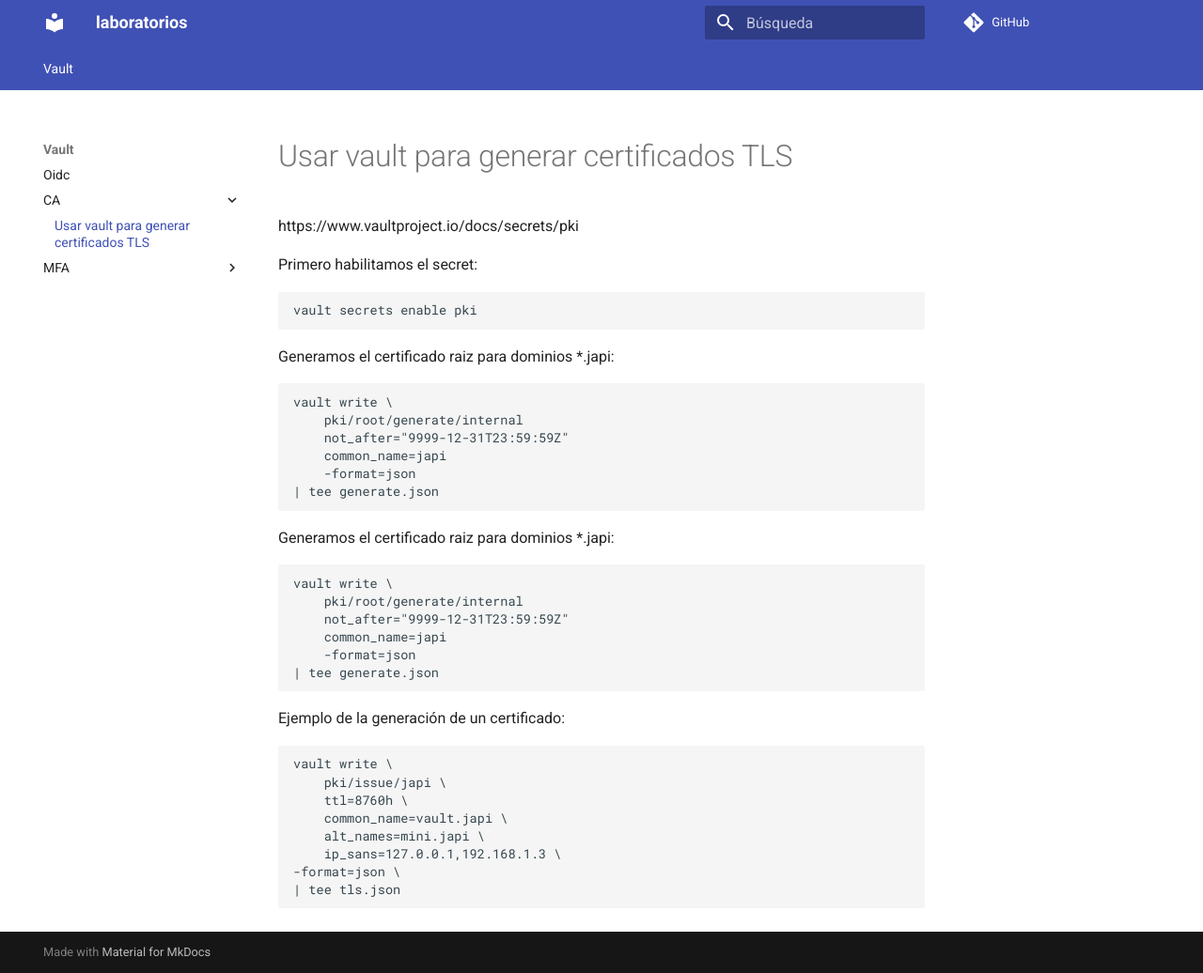
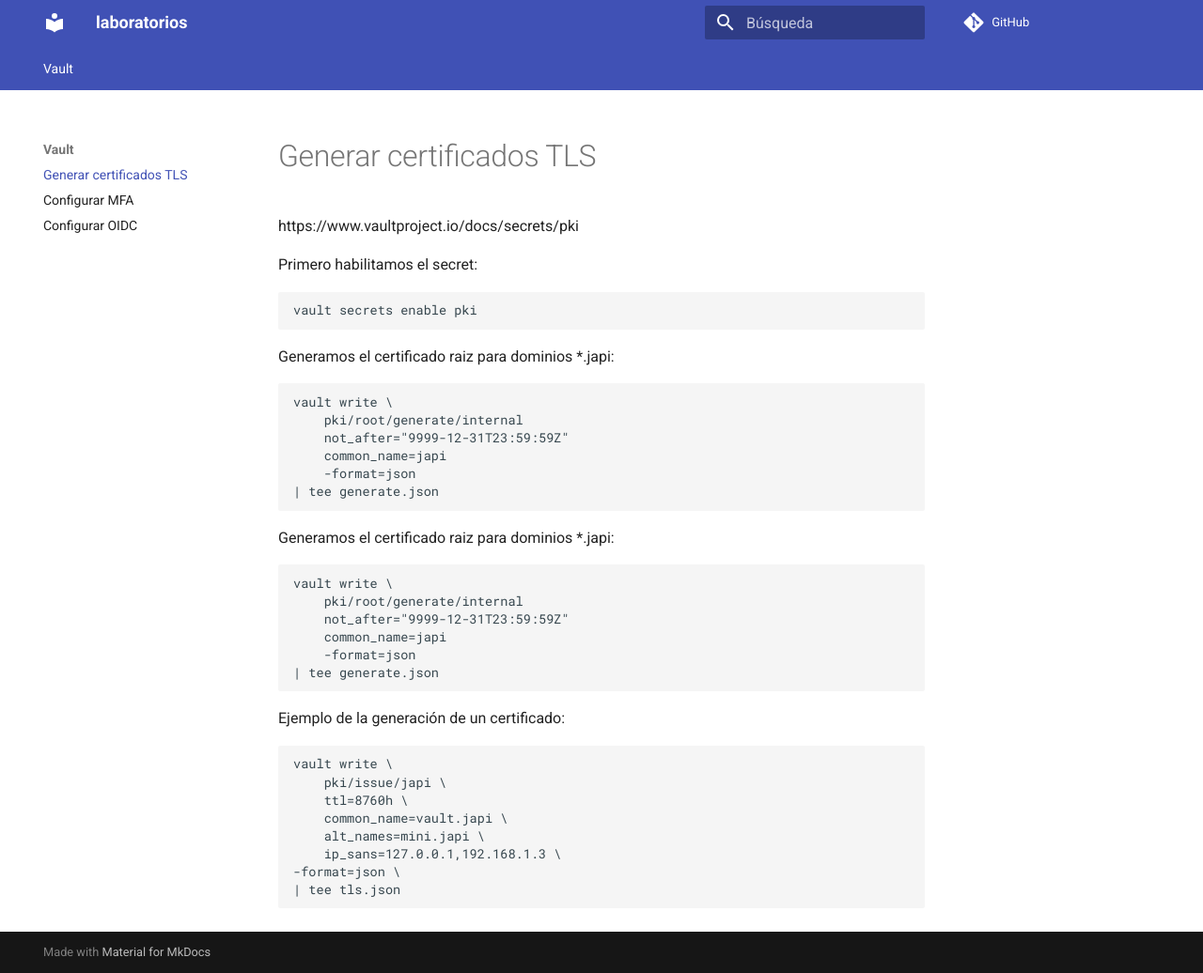
Before and after one commit to japidei/labos, an MkDocs documentation site: the page built from docs/vault/ca.md, in a window 1280 px wide and 1036 px high. Shown: the whole window at 94% size. Built offline with MkDocs 1.6.1 and Material for MkDocs 9.7.7, drawn with Linux system fonts in a browser that asks for light colours; comment, search, counter and statistics services are not loaded.

Commit message:
move to file

```diff
--- a/docs/vault/CA/README.md
+++ b/docs/vault/ca.md
@@ -1,4 +1,4 @@
-# Usar vault para generar certificados TLS
+# Generar certificados TLS
 
 https://www.vaultproject.io/docs/secrets/pki
 
--- a/docs/vault/oidc.md
+++ b/docs/vault/oidc.md
@@ -1,3 +1,5 @@
+# Configurar OIDC
+
 Aqui tienes la guia:
 
 https://www.vaultproject.io/docs/auth/jwt
```
Also changed, not shown: docs/vault/mfa.md (renamed from docs/vault/MFA/README.md).
